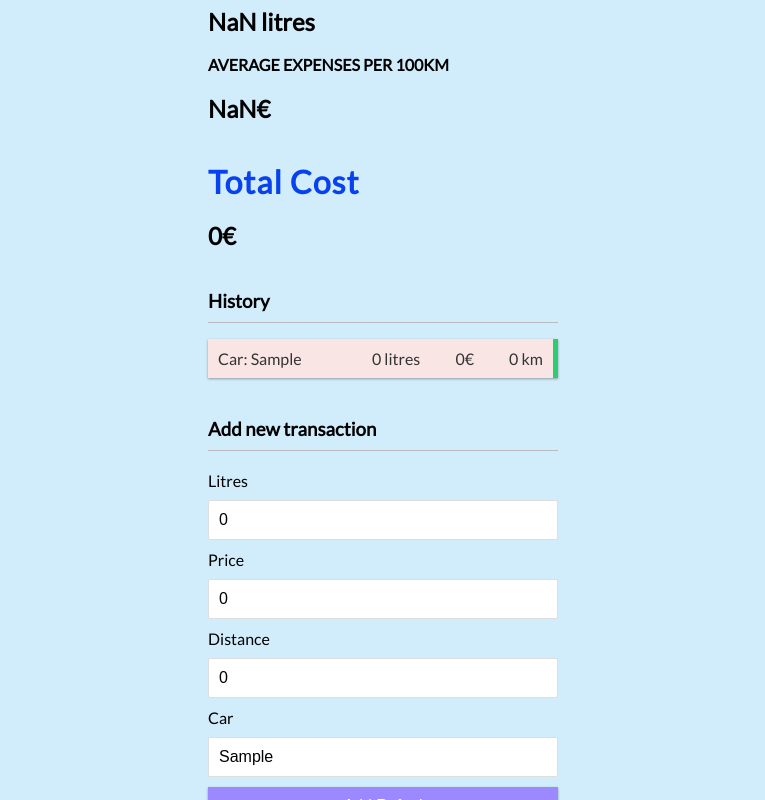
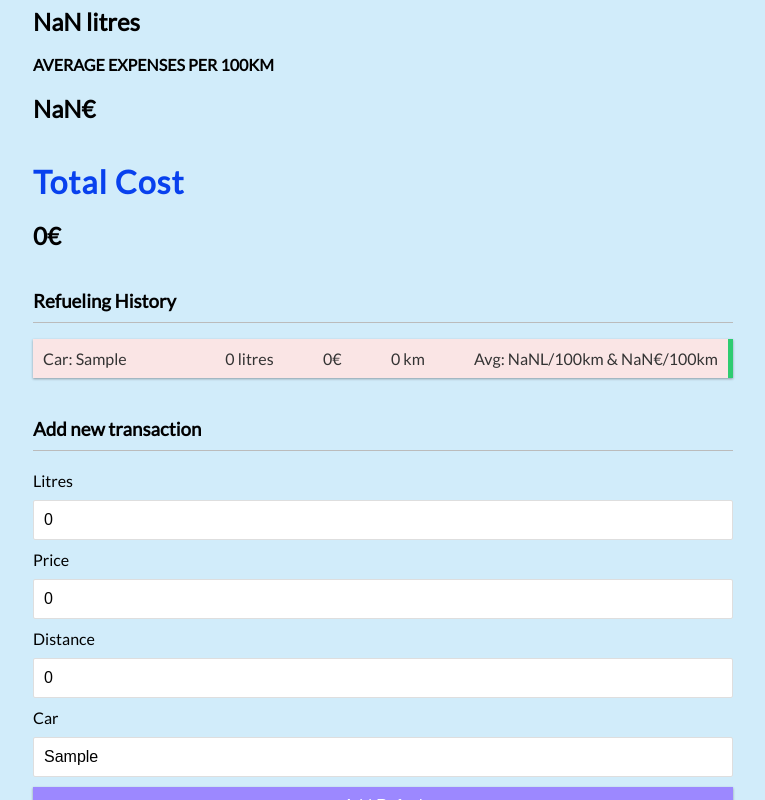
Before and after one commit to OsasuE/SOJS2021-Fuel-Expense, a React (Create React App) app in the folder fuel-calculator/: page / in a window 1280 px wide. Both pictures are taken after typing "Sample" into the empty fields and a click on the button "Add Refuel". Shown: the part 277-1077 px from the top of the page, without its empty margins (257-1022 px from the left). Built offline with nearby package versions, Linux system fonts and the light colour scheme.

Commit message:
Paranneltu toimintaa ja lisätty vaadittavat tulostukset

```diff
--- a/fuel-calculator/src/App.css
+++ b/fuel-calculator/src/App.css
@@ -21,7 +21,7 @@ body {
 
 .container {
   margin: 30px auto;
-  width: 350px;
+  width: 700px;
 }
 
 h1 {
--- a/fuel-calculator/src/App.js
+++ b/fuel-calculator/src/App.js
@@ -1,9 +1,8 @@
 import React from 'react';
 import { Header } from './components/Header';
-import { Balance } from './components/Balance';
+import { Totals } from './components/Totals';
 import { TransactionList } from './components/TransactionList';
 import { AddTransaction } from './components/AddTransaction';
-
 import { GlobalProvider } from './context/GlobalState';
 
 import './App.css';
@@ -13,7 +12,7 @@ function App() {
     <GlobalProvider>
       <Header />
       <div className="container">
-        <Balance />
+        <Totals />
         <TransactionList />
         <AddTransaction />
       </div>
--- a/fuel-calculator/src/components/AddTransaction.js
+++ b/fuel-calculator/src/components/AddTransaction.js
@@ -2,6 +2,7 @@ import React, { useState, useContext } from 'react'
 import { GlobalContext } from '../context/GlobalState';
 
 export const AddTransaction = () => {
+//  Luodaan muuttujia, joilla saadaan selvitettyä tarvittavia tietoja.
     const [text, setText] = useState('');
     const [litres, setLitres] = useState(0);
     const [price, setPrice] = useState(0);
--- a/fuel-calculator/src/components/Transaction.js
+++ b/fuel-calculator/src/components/Transaction.js
@@ -4,21 +4,20 @@ import { GlobalContext } from '../context/GlobalState';
 
 export const Transaction = ({ transaction }) => {
   const { deleteTransaction } = useContext(GlobalContext);
+  const kulutus = (transaction.distance / transaction.price * 100).toFixed(2);
+  const kulut = (transaction.price / transaction.distance * 100).toFixed(2);
+  const signCar = 'Car: ';
+  const signConsumption = 'Avg: ' + kulutus + 'L/100km & ' + kulut + '€/100km';
+  const litrat = ' litres';
+  const matka = ' km';
+  const hinta = '€';
 
-  const signCar = 'Car: ';
-//  const signConsumption = 'Consumption: ';
-//  const signCost = 'Cost: ';
-//  const signPer100km = '/ 100km';
-  const litrat = transaction.litres < 0 ? ' litres' : ' litres';
-  const matka = transaction.distance < 0 ? ' km' : ' km';
-  const hinta = transaction.price < 0 ? '€' : '€';
-//  const kulutus = (transaction.distance / transaction.price * 100).toFixed(2);
-//  const kulut = (transaction.price / transaction.distance * 100).toFixed(2);
+
 
   return (
     <li className={transaction.litres < 0 ? 'minus' : 'plus'}>
       {signCar}{transaction.text} <span></span><span>{transaction.litres}{litrat}</span><span>{transaction.price}{hinta}
-      </span><span>{transaction.distance}{matka}
+      </span><span>{transaction.distance}{matka}</span><span>{signConsumption}
       </span><button onClick={() => deleteTransaction(transaction.id)} className="delete-btn">x</button>
     </li>
   )
--- a/fuel-calculator/src/components/TransactionList.js
+++ b/fuel-calculator/src/components/TransactionList.js
@@ -8,7 +8,7 @@ export const TransactionList = () => {
 
   return (
     <>
-      <h3>History</h3>
+      <h3>Refueling History</h3>
       <ul className="list">
         {transactions.map(transaction => (<Transaction key={transaction.id} transaction={transaction} />))}
       </ul>
```
Also changed, not shown: fuel-calculator/src/components/Totals.js (renamed from fuel-calculator/src/components/Balance.js, +5 -3 lines).
